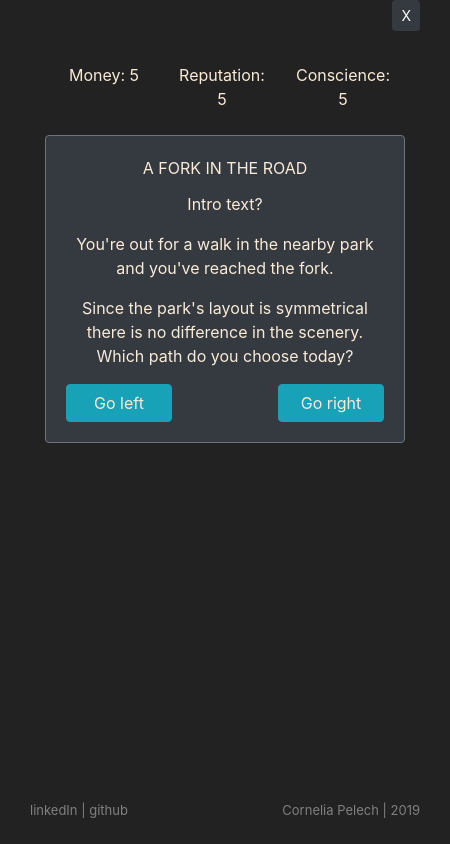
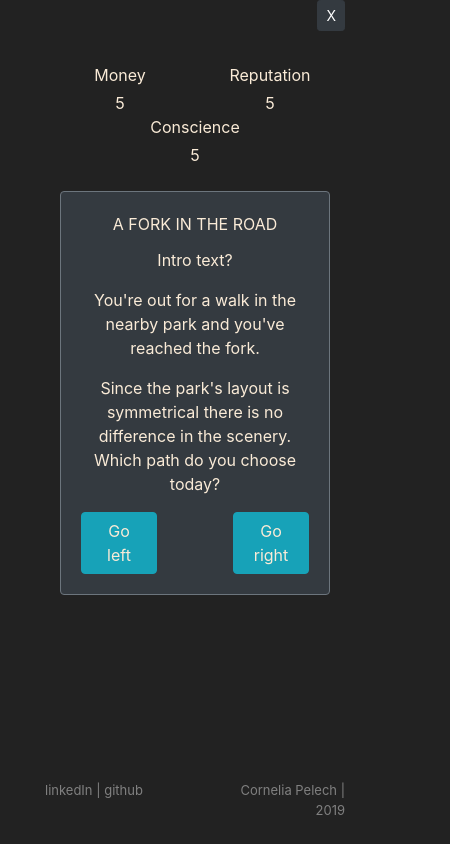
Before and after one commit to corneliapelech/ng-choices, an Angular app: page /game in a window 390 px wide. Shown: the whole page, 450 px wide, since content can reach past the window. Built offline with nearby package versions, Linux system fonts and the light colour scheme.

Commit message:
removed unnecessary flexing, improved mobile-styling, improved desktop game-over styling

```diff
--- a/src/app/action-card/action-card.component.html
+++ b/src/app/action-card/action-card.component.html
@@ -1,8 +1,8 @@
 <div class="card text-center bg-dark border-secondary" *ngIf="card != null && hide === false">
   <!--<img src="{{imgSrc}}" class="card-img-top" alt="{{altText}}" />-->
-  <div class="card-body d-flex flex-column">
+  <div class="card-body">
     <p class="card-title">{{card.title | uppercase}}</p>
-    <div class="card-text flex-grow-1">
+    <div class="card-text">
       <p>{{outcome}}</p>
       <p>{{card.situation}}</p>
       <p>{{card.choices}}</p>
@@ -14,8 +14,8 @@
   </div>
 </div>
 <div class="text-center bg-dark border-secondary" *ngIf="card == null || hide !== false">
-  <div class="card-body d-flex flex-column">
-    <div class="card-text flex-grow-1">
+  <div class="card-body">
+    <div class="card-text">
       Shuffling
     </div>
   </div>
--- a/src/app/app.component.html
+++ b/src/app/app.component.html
@@ -2,7 +2,7 @@
   <main class="justify-content-center flex-grow-1">
     <router-outlet></router-outlet>
   </main>
-  <div class="justify-content-center">
-    <app-footer class="col-sm-11 col-lg-8"></app-footer>
-  </div>
+  <footer class="justify-content-center">
+    <app-footer class="col-11 col-md-6 col-lg-4"></app-footer>
+  </footer>
 </div>
--- a/src/app/app.component.scss
+++ b/src/app/app.component.scss
@@ -1,7 +1,8 @@
-#main-wrapper{
+#main-wrapper {
+  position: relative;
   height: 100vh !important;
-  min-width: 450px;
-  max-width: 100vw !important;
+  min-width: 375px;
+  width: 100vw !important;
 }
 main {
   color: antiquewhite;
--- a/src/app/footer/footer.component.html
+++ b/src/app/footer/footer.component.html
@@ -1,4 +1,4 @@
-<footer class="d-flex">
+<div class="row col-12 m-0 footer-wrapper">
   <div class="col-6">
     <a target="_blank" href="https://www.linkedin.com/in/cornelia-pelech/">linkedIn</a> |
     <a target="_blank" href="https://github.com/corneliapelech">github</a>
@@ -6,4 +6,4 @@
   <div class="col-6 text-right">
     <a target="_blank" href="https://corneliapelech.github.io/website/home">Cornelia Pelech</a> | 2019
   </div>
-</footer>
+</div>
--- a/src/app/footer/footer.component.scss
+++ b/src/app/footer/footer.component.scss
@@ -1,5 +1,5 @@
 /* footer */
-footer {
+.footer-wrapper {
   color: grey;
   font-size: small;
   a {
--- a/src/app/game-over/game-over.component.html
+++ b/src/app/game-over/game-over.component.html
@@ -1,40 +1,50 @@
 <div class="my-5">
   <h1 class="text-center">{{"Game over" | uppercase }}</h1>
 </div>
-<div class="d-flex flex-column my-5">
+<div class="row my-5 justify-content-center">
+  <div class="row col-11 justify-content-center col-md-8 col-lg-8">
   <!--<img src="{{imgSrc}}" class="card-img-top" alt="{{altText}}" />-->
   <!-- MONEY -->
-    <div *ngIf="money < 0" class="alert alert-danger">
+    <div class="row col-12">
+      <div *ngIf="money < 0" class="alert alert-danger col-12">
         <p class="text-center m-0">You're broke. You gotta move in with your mommy now..</p>
       </div>
-    <div *ngIf="money === 0" class="alert alert-dark bg-dark">
+      <div *ngIf="money === 0" class="alert alert-dark bg-dark col-12">
         <p class="text-center m-0">Well, at least you were able to manage your finances well.</p>
       </div>
-    <div *ngIf="money > 0" class="alert alert-danger">
+      <div *ngIf="money > 0" class="alert alert-danger col-12">
         <p class="text-center m-0">Wow, look at how rich you got! Too bad you couldn't keep that a secret and fell victim to a crime.</p>
       </div>
+    </div>
   <!-- REPUTATION -->
-    <div *ngIf="reputation < 0" class="alert alert-danger">
+    <div class="row col-12">
+      <div *ngIf="reputation < 0" class="alert alert-danger col-12">
         <p class="text-center m-0">You're being ghosted. Holy moley, you really don't know how to behave around people, do you?</p>
       </div>
-    <div *ngIf="reputation === 0" class="alert alert-dark bg-dark">
+      <div *ngIf="reputation === 0" class="alert alert-dark bg-dark col-12">
         <p class="text-center m-0">Nice, you managed to keep your social life in balance.</p>
       </div>
-    <div *ngIf="reputation > 0" class="alert alert-danger">
+      <div *ngIf="reputation > 0" class="alert alert-danger col-12">
         <p class="text-center m-0">Woooow, you're a people-person! Too bad they tore you appart because no one wanted to share you.</p>
       </div>
+    </div>
   <!-- CONSCIENCE -->
-    <div *ngIf="conscience < 0" class="alert alert-danger">
+    <div class="row col-12">
+      <div *ngIf="conscience < 0" class="alert alert-danger col-12">
         <p class="text-center m-0">You fought with bravery to ignore your conscience, too bad it caught up on you at the end..</p>
       </div>
-    <div *ngIf="conscience === 0" class="alert alert-dark bg-dark">
+      <div *ngIf="conscience === 0" class="alert alert-dark bg-dark col-12">
         <p class="text-center m-0">No regrets. At least you were always happy with your decision.</p>
       </div>
-    <div *ngIf="conscience > 0" class="alert alert-danger">
+      <div *ngIf="conscience > 0" class="alert alert-danger col-12">
         <p class="text-center m-0">Who would've known that one explodes from being too happy. What a mess!</p>
       </div>
     </div>
-<div class="d-flex align-items-start justify-content-between mt-4 mb-5 col-12">
+  </div>
+</div>
+<div class="row my-5 justify-content-center">
+  <div class="row justify-content-between mt-4 mb-5 col-11 col-md-8 col-lg-6">
     <button type="button" class="btn btn-info col-5" (click)="restart()">Rewind the clock</button>
     <button type="button" class="btn btn-secondary col-5" routerLink="/home">I accept my fate</button>
   </div>
+</div>
--- a/src/app/game/game.component.html
+++ b/src/app/game/game.component.html
@@ -3,15 +3,15 @@
 </ng-container>
 
 <ng-template #inGame>
-  <div class="d-flex flex-column">
-    <div class="d-flex col-12 justify-content-end">
+  <div class="container">
+    <div class="row col-12 justify-content-end m-0">
       <button class="btn btn-dark btn-sm" (click)="quit()">X</button>
     </div>
-    <div class="mt-4 mb-4 d-flex flex-grow-1 justify-content-center col-12">
+    <div class="row mt-4 mb-4 justify-content-center col-12 m-0">
       <app-stats class="mt-2 col-sm-12 col-lg-8"></app-stats>
     </div>
-    <div class="d-flex justify-content-center col-12">
-      <app-action-card class="col-sm-11 col-lg-8"></app-action-card>
+    <div class="row justify-content-center col-12 m-0">
+      <app-action-card class="col-sm-12 col-lg-8"></app-action-card>
     </div>
   </div>
 </ng-template>
--- a/src/app/home/home.component.html
+++ b/src/app/home/home.component.html
@@ -1,21 +1,21 @@
-<div class="d-flex flex-column">
-  <div class="d-flex align-items-start col-12">
+<div class="container">
+  <div class="row align-items-start col-12 m-0">
     <div class="container">
-      <div class="d-flex justify-content-center mt-5 mb-5">
+      <div class="row justify-content-center mt-5 mb-5">
         <h1>
           ng-choices
           <small class="text-muted">a reigns-like game</small>
         </h1>
       </div>
-      <div class="d-flex justify-content-center">
+      <div class="row justify-content-center m-0">
         <p class="text-center">Interested in Angular and Bootstrap, I wanted to start a small project where I could test those technologies and have some fun with them. Since I've always wanted to tell stories or rather create something others could experience, I wanted the project to be a game. That's when I decided to try to develop a <a target="_blank" href="http://reignsgame.com/reigns/" class="text-info">reigns</a>-like game. I love the series and I wanted to see how one could set up something similar using Angular.</p>
       </div>
-      <div class="d-flex justify-content-center mt-3">
+      <div class="row justify-content-center m-0 mt-3">
         <p class="text-center">I know this is far from perfect and also still in development, but hopefully you still <strong class="text-info">have fun</strong> with ng-choices!</p>
       </div>
     </div>
   </div>
-  <div class="d-flex align-items-start justify-content-center mt-4 mb-5 col-12">
+  <div class="row align-items-start justify-content-center m-0 mt-4 mb-5 col-12">
     <button class="col-11 col-md-6 col-lg-2 btn btn-info p-3" routerLink="/game">PLAY</button>
   </div>
 </div>
--- a/src/app/stats/stats.component.html
+++ b/src/app/stats/stats.component.html
@@ -1,5 +1,14 @@
-<div class="d-flex text-center">
-  <div class="col">Money: {{statsService.money}}</div>
-  <div class="col">Reputation: {{statsService.reputation}}</div>
-  <div class="col">Conscience: {{statsService.conscience}}</div>
+<div class="row">
+  <div class="col container">
+    <p class="text-center m-0 mb-1">Money</p>
+    <p class="text-center m-0">{{statsService.money}}</p>
+  </div>
+  <div class="col container">
+    <p class="text-center m-0 mb-1">Reputation</p>
+    <p class="text-center m-0">{{statsService.reputation}}</p>
+  </div>
+  <div class="col container">
+    <p class="text-center m-0 mb-1">Conscience</p>
+    <p class="text-center m-0">{{statsService.conscience}}</p>
+  </div>
 </div>
```
Lines whose indentation alone changed are shown as unchanged.
